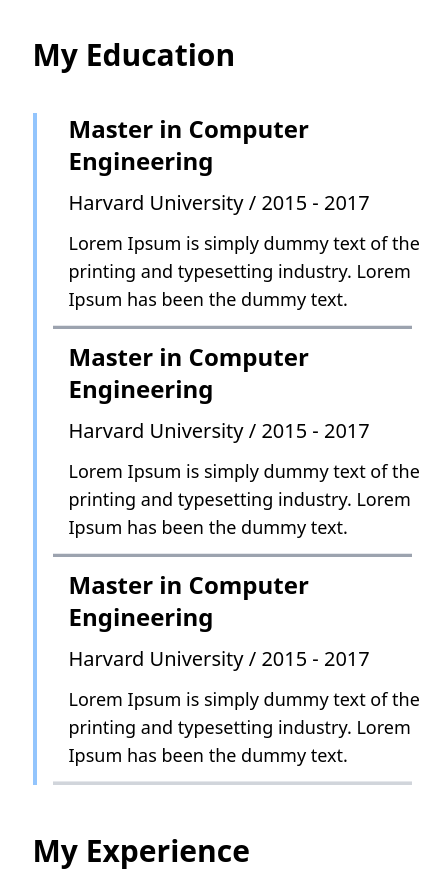
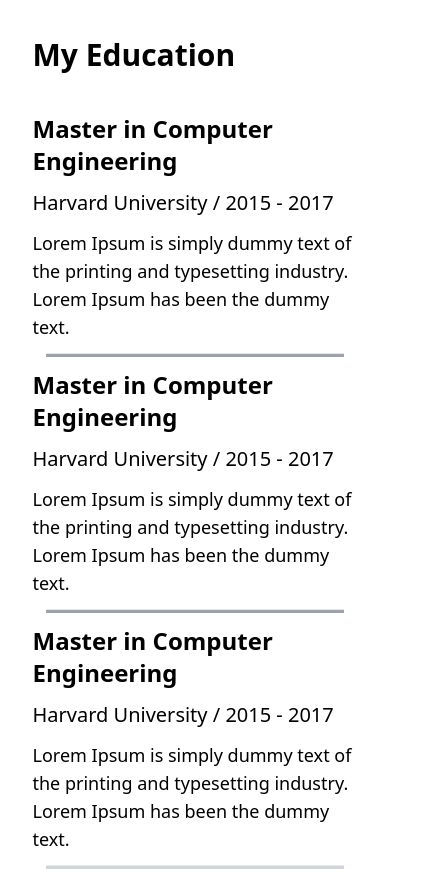
Before and after one commit to Shivaraj2003/Portfolio, a website: page src/index.html in a window 390 px wide. Shown: the part 4521-5393 px from the top of the page, 429 px wide, since content can reach past the window. Drawn offline with Linux system fonts and the light colour scheme.

Commit message:
Fixed responsiveness of resume section

```diff
--- a/src/index.html
+++ b/src/index.html
@@ -235,26 +235,26 @@
 
     </section>
 
-    <section class="w-full min-h-screen max-h-fit  flex flex-col  my-10 sm:p-5 scroll-mt-32" id="services">
+    <section class="w-full min-h-screen max-h-fit  flex flex-col  mt-10 sm:p-5 scroll-mt-32" id="services">
 
         <div class="grid grid-col-12 text-center mx-auto">
             <div class=""><span class="bg-blue-300 text-2xl w-fit  p-1">What I Do?</span></div>
 
             <h1 class="text-4xl font-bold p-3 mb-10">A Summary of My Resume</h1>
         </div>
-        <div class="w-10/12 grid grid-cols-12 min-h-fit mx-auto p-0 sm:p-5 gap-9">
+        <div class="w-10/12 grid grid-cols-12 min-h-fit mx-auto p-0 md:p-5 md:gap-9">
 
             <div class="col-span-12 md:col-span-6 h-full   ">
                 <h1 class="text-3xl  font-semibold ">My Education</h1>
-                <div class="border-l-4 h-fit border-blue-300">
-                    <div class="flex flex-col gap-3 ml-8 mt-10 ">
+                <div class="md:border-l-4 h-fit md:border-blue-300">
+                    <div class="flex flex-col gap-3 md:ml-8 mt-10">
                         <h1 class="text-2xl font-semibold">Master in Computer Engineering</h1>
                         <h2 class="text-xl">Harvard University / 2015 - 2017</h2>
                         <p class="text-lg">Lorem Ipsum is simply dummy text of the printing and typesetting industry.
                             Lorem Ipsum has been the dummy text.</p>
                     </div>
                     <hr class="w-11/12 h-1 mx-auto my-3 bg-gray-400  md:my-5 ">
-                    <div class="flex flex-col gap-3 ml-8 ">
+                    <div class="flex flex-col gap-3 md:ml-8 ">
                         <h1 class="text-2xl font-semibold">Master in Computer Engineering</h1>
                         <h2 class="text-xl">Harvard University / 2015 - 2017</h2>
                         <p class="text-lg">Lorem Ipsum is simply dummy text of the printing and typesetting industry.
@@ -262,7 +262,7 @@
                     </div>
                     <hr class="w-11/12 h-1 mx-auto my-3 bg-gray-400  md:my-5 ">
 
-                    <div class="flex flex-col gap-3 ml-8 ">
+                    <div class="flex flex-col gap-3 md:ml-8 ">
                         <h1 class="text-2xl font-semibold">Master in Computer Engineering</h1>
                         <h2 class="text-xl">Harvard University / 2015 - 2017</h2>
                         <p class="text-lg">Lorem Ipsum is simply dummy text of the printing and typesetting industry.
@@ -274,15 +274,15 @@
             </div>
             <div class="col-span-12 md:col-span-6 h-full   ">
                 <h1 class="text-3xl  font-semibold ">My Experience</h1>
-                <div class="border-l-4 h-fit border-blue-300">
-                    <div class="flex flex-col gap-3 ml-8 mt-10 ">
+                <div class="md:border-l-4 h-fit md:border-blue-300">
+                    <div class="flex flex-col gap-3 md:ml-8 mt-10 ">
                         <h1 class="text-2xl font-semibold">Master in Computer Engineering</h1>
                         <h2 class="text-xl">Harvard University / 2015 - 2017</h2>
                         <p class="text-lg">Lorem Ipsum is simply dummy text of the printing and typesetting industry.
                             Lorem Ipsum has been the dummy text.</p>
                     </div>
                     <hr class="w-11/12 h-1 mx-auto my-5 bg-gray-400  md:my-5 ">
-                    <div class="flex flex-col gap-3 ml-8 ">
+                    <div class="flex flex-col gap-3 md:ml-8 ">
                         <h1 class="text-2xl font-semibold">Master in Computer Engineering</h1>
                         <h2 class="text-xl">Harvard University / 2015 - 2017</h2>
                         <p class="text-lg">Lorem Ipsum is simply dummy text of the printing and typesetting industry.
@@ -290,7 +290,7 @@
                     </div>
                     <hr class="w-11/12 h-1 mx-auto my-5 bg-gray-400  md:my-5 ">
 
-                    <div class="flex flex-col gap-3 ml-8 ">
+                    <div class="flex flex-col gap-3 md:ml-8 ">
                         <h1 class="text-2xl font-semibold">Master in Computer Engineering</h1>
                         <h2 class="text-xl">Harvard University / 2015 - 2017</h2>
                         <p class="text-lg">Lorem Ipsum is simply dummy text of the printing and typesetting industry.
```
Also changed, not shown: src/output.css.
